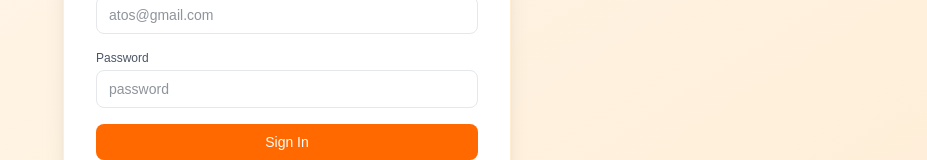
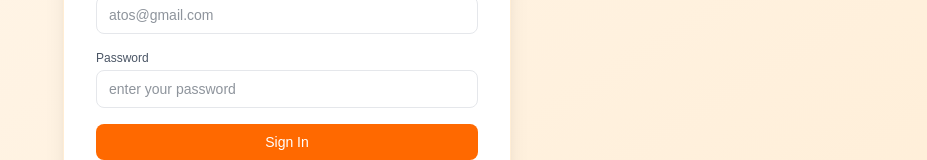
Before and after one commit to athabrani/Point-Of-Sales, a Next.js app: page /login in a window 1280 px wide. Shown: the part 316-476 px from the top of the page, without its empty margins (353-1280 px from the left). Built offline with nearby package versions, Linux system fonts and the light colour scheme.

Commit message:
feat : Cashier & Admin Interface

```diff
--- a/app/login/page.tsx
+++ b/app/login/page.tsx
@@ -77,7 +77,7 @@ export default function LoginPage() {
             </label>
             <input
               type="password"
-              placeholder='password'
+              placeholder='enter your password'
               required
               value={password}
               onChange={(e) => setPassword(e.target.value)}
```
